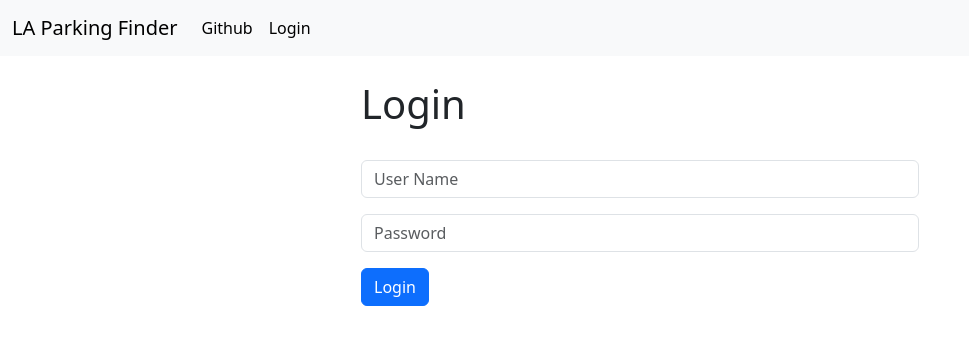
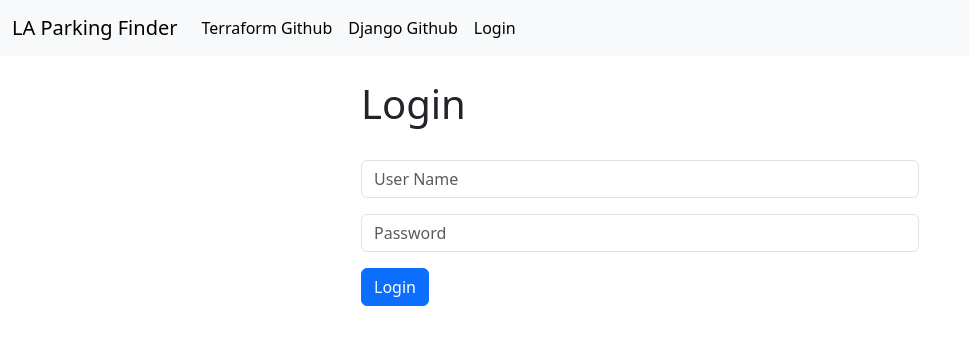
Before and after one commit to jacobatorres/los_angeles_parking_finder, a Django app: page / in a window 1280 px wide. Shown: the top 345 px of the page, without its empty margins (0-969 px from the left). Run offline with Django 5.2, Linux system fonts and the light colour scheme; some libraries are stand-ins or nearby versions.

Commit message:
Add github links

```diff
--- a/webapp/website/templates/navbar.html
+++ b/webapp/website/templates/navbar.html
@@ -7,7 +7,10 @@
     <div class="collapse navbar-collapse" id="navbarNav">
       <ul class="navbar-nav">
         <li class="nav-item">
-          <a class="nav-link active" aria-current="page" href="#">Github</a>
+          <a class="nav-link active" aria-current="page" href="https://github.com/jacobatorres/terraform/tree/main/apartment_finder_airflow">Terraform Github</a>
+        </li>
+        <li class="nav-item">
+          <a class="nav-link active" aria-current="page" href="https://github.com/jacobatorres/los_angeles_parking_finder">Django Github</a>
         </li>
 
         {% if user.is_authenticated %}
```
